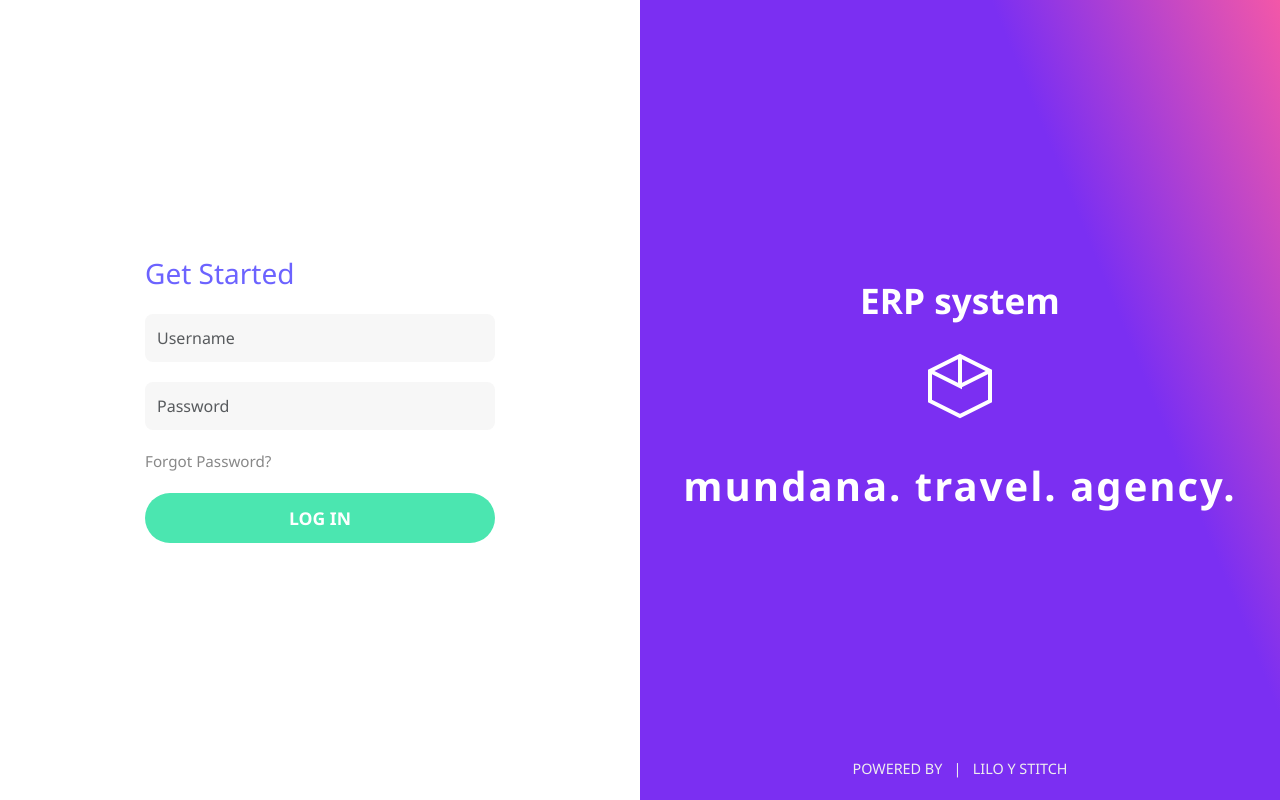
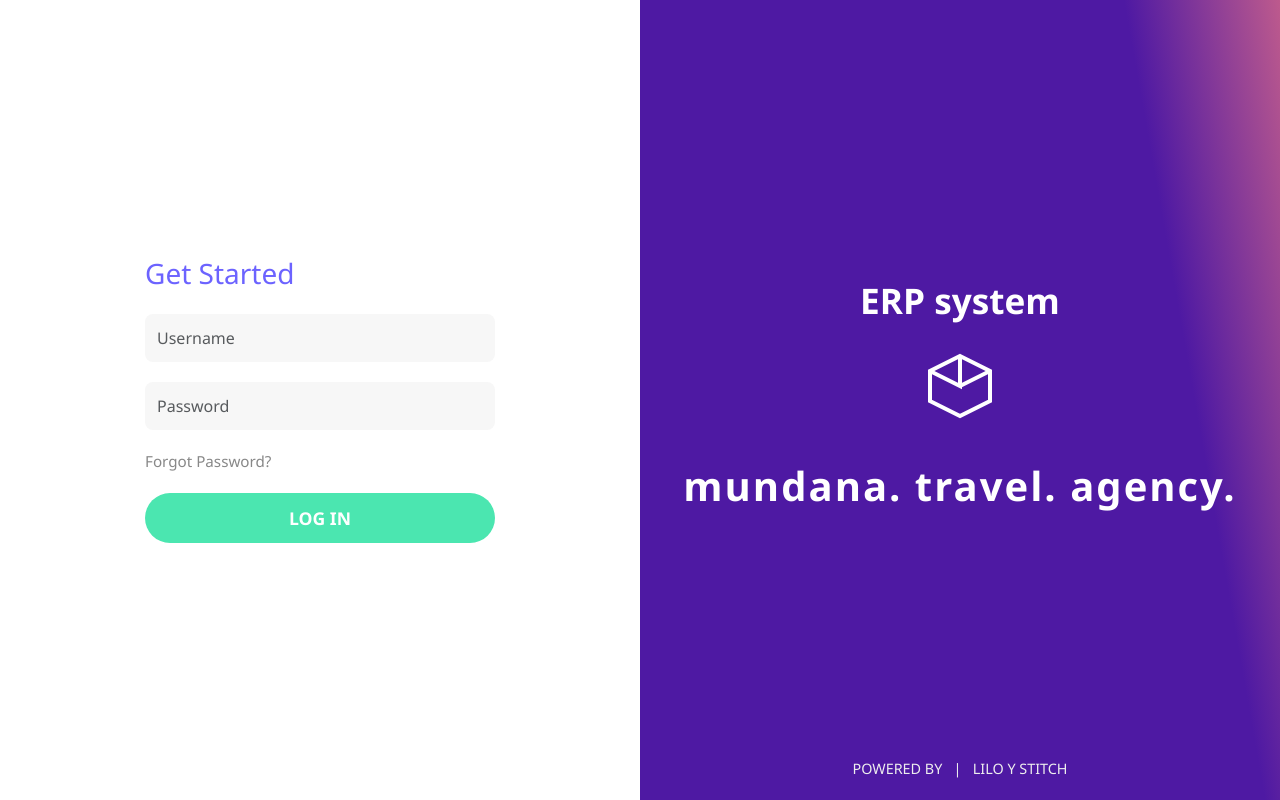
Before and after one commit to Amadoose/djangocrm, a Django app: page / in a window 1280 px wide. Run offline with Django 5.2, Linux system fonts and the light colour scheme.

Commit message:
login page

```diff
--- a/website/templates/login.html
+++ b/website/templates/login.html
@@ -26,7 +26,7 @@
         }
         .right-panel {
             flex: 1;
-            background: linear-gradient(68deg, #7b2ff2 70%, #f357a8 100%);
+            background: linear-gradient(80deg, #4e19a3 80%, #bd5a8d 100%);
             color: #fff;
             display: flex;
             flex-direction: column;
```
